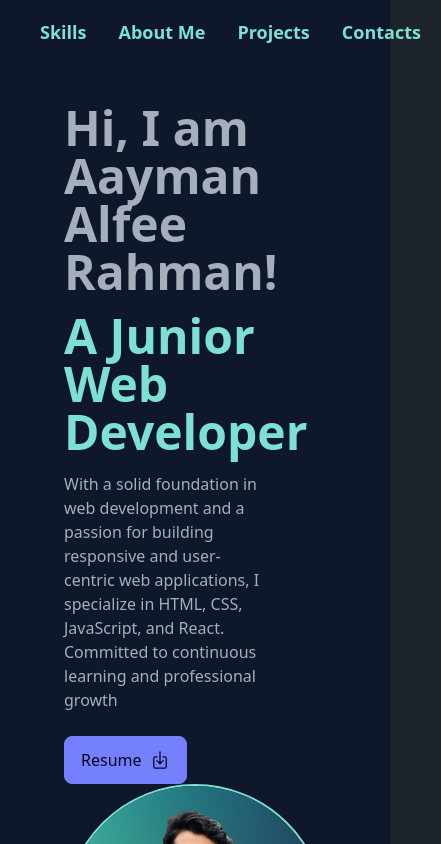
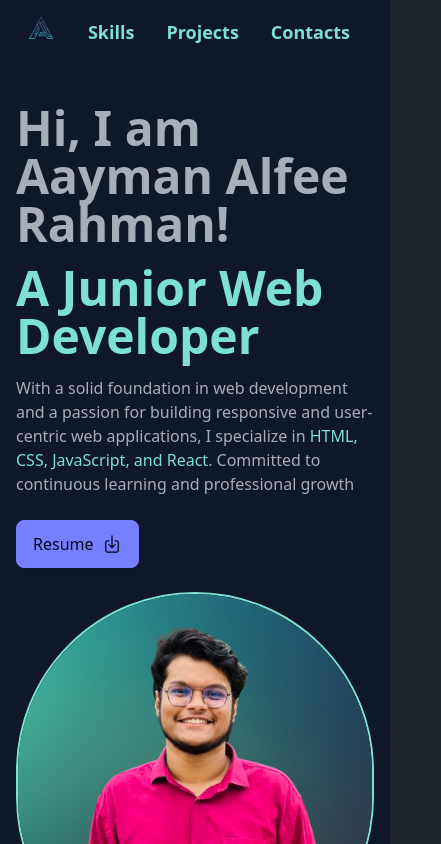
Before and after one commit to aayman01/portfolio, a React (Vite) app: page / in a window 390 px wide. Shown: the top 844 px of the page, 441 px wide, since content can reach past the window. Built offline with nearby package versions, Linux system fonts and the light colour scheme.

Commit message:
banner responsive complete

```diff
--- a/src/Components/Banner.jsx
+++ b/src/Components/Banner.jsx
@@ -2,8 +2,8 @@ import { IoDownloadOutline } from 'react-icons/io5';
 import bannerimg from '../assets/bannerimg1.png';
 const Banner = () => {
     return (
-      <div className="bg-slate-900 py-10 px-16">
-        <div className="flex items-center justify-between flex-col lg:flex-row">
+      <div className="bg-slate-900 py-10 px-4 md:px-16 w-full">
+        <div className="flex items-center justify-between flex-col lg:flex-row gap-6">
           <div className="">
             <p className="text-5xl font-bold mb-4">
               Hi, I am <br /> Aayman Alfee Rahman!
@@ -11,11 +11,14 @@ const Banner = () => {
             <p className="pb-4 text-5xl text-[#7ce0d3] font-bold">
               A Junior Web Developer
             </p>
-            <p className="pb-6 w-3/4">
+            <p className="pb-6 md:w-3/4">
               With a solid foundation in web development and a passion for
               building responsive and user-centric web applications, I
-              specialize in HTML, CSS, JavaScript, and React. Committed to
-              continuous learning and professional growth
+              specialize in{" "}
+              <span className="text-[#7ce0d3] font-medium">
+                HTML, CSS, JavaScript, and React
+              </span>
+              . Committed to continuous learning and professional growth
             </p>
             <button className="btn font-medium text-base btn-primary">
               Resume
@@ -25,7 +28,7 @@ const Banner = () => {
           <div className="">
             <img
               src={bannerimg}
-              className="w-[600px] rounded-full border-[#7ce0d3] border-2"
+              className="w-[400px] md:w-[600px] rounded-full border-[#7ce0d3] border-2"
             />
           </div>
         </div>
--- a/src/Components/Navbar/NavBar.jsx
+++ b/src/Components/Navbar/NavBar.jsx
@@ -14,9 +14,6 @@ const NavBar = () => {
               <button className="font-bold">Skills</button>
             </li>
             <li>
-              <button className="font-bold">About Me</button>
-            </li>
-            <li>
               <button className="font-bold">Projects</button>
             </li>
             <li>
--- a/src/Layout/Main.jsx
+++ b/src/Layout/Main.jsx
@@ -6,6 +6,7 @@ const Main = () => {
         <div>
             <NavBar/>
             <Banner/>
+
         </div>
     );
 };
--- /dev/null
+++ b/src/Shared/SectionTItle.jsx
@@ -0,0 +1,10 @@
+
+const SectionTItle = ({heading}) => {
+    return (
+        <div className="my-20">
+            <h2 className="font-bold text-4xl text-center underline">{heading}</h2>
+        </div>
+    );
+};
+
+export default SectionTItle;
```
